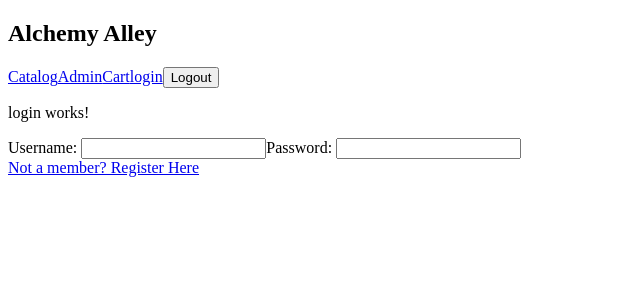
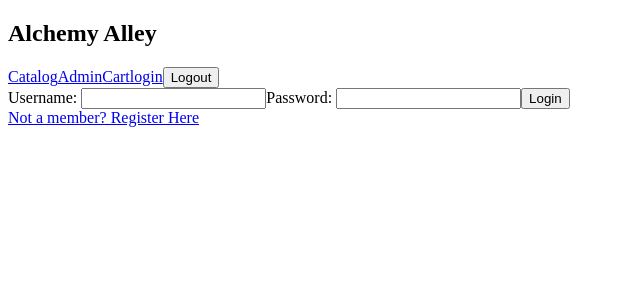
Before and after one commit to Anti5893/Swen261-Project-Alchemy-Alley, an Angular app in the folder estore-ui/: page / in a window 1280 px wide. Shown: the top 300 px of the page, without its empty margins (0-640 px from the left). Built offline with nearby package versions, Linux system fonts and the light colour scheme.

Commit message:
register component

```diff
--- a/estore-ui/src/app/login/login.component.html
+++ b/estore-ui/src/app/login/login.component.html
@@ -1,4 +1,3 @@
-<p>login works!</p>
 
 <div>
     <label for = 'new-user-username'>Username: </label>
@@ -6,6 +5,8 @@
 
     <label for = 'new-user-password'>Password: </label>
     <input id = 'new-user-password'[(ngModel)] = 'password'>
+
+    <button>Login</button>
 </div>
 
 <a routerLink="/register">Not a member? Register Here</a>
--- a/estore-ui/src/app/login/login.component.ts
+++ b/estore-ui/src/app/login/login.component.ts
@@ -8,5 +8,4 @@ import { Component , Input} from '@angular/core';
 export class LoginComponent {
   username : string = '';
   password : string = '';
-
 }
--- a/estore-ui/src/app/register/register.component.html
+++ b/estore-ui/src/app/register/register.component.html
@@ -1,4 +1,3 @@
-<p>Register Works!</p>
 
 <div>
     <label for = 'new-user-username'>Username: </label>
```
